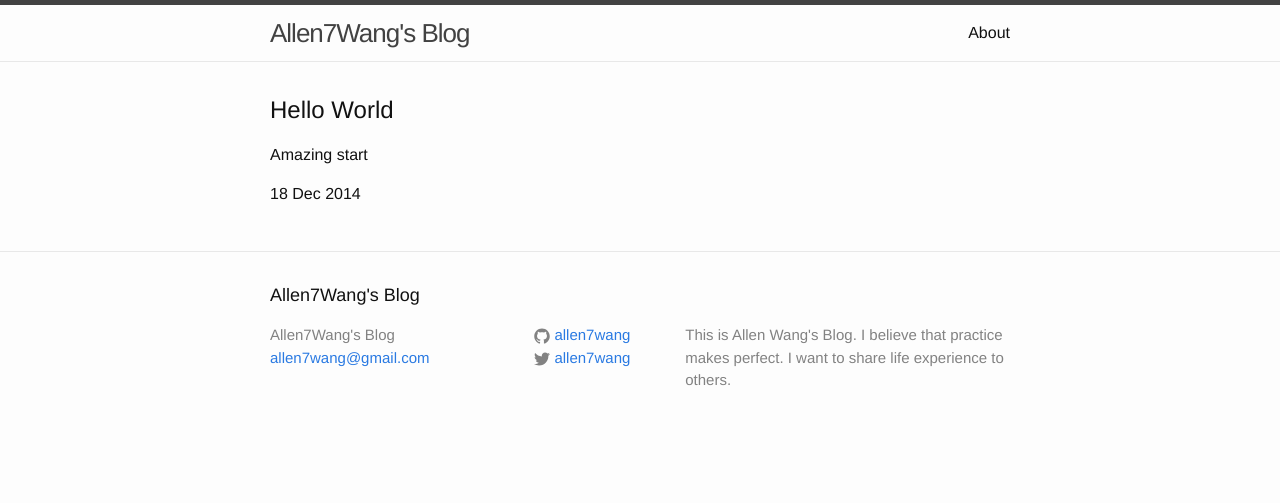
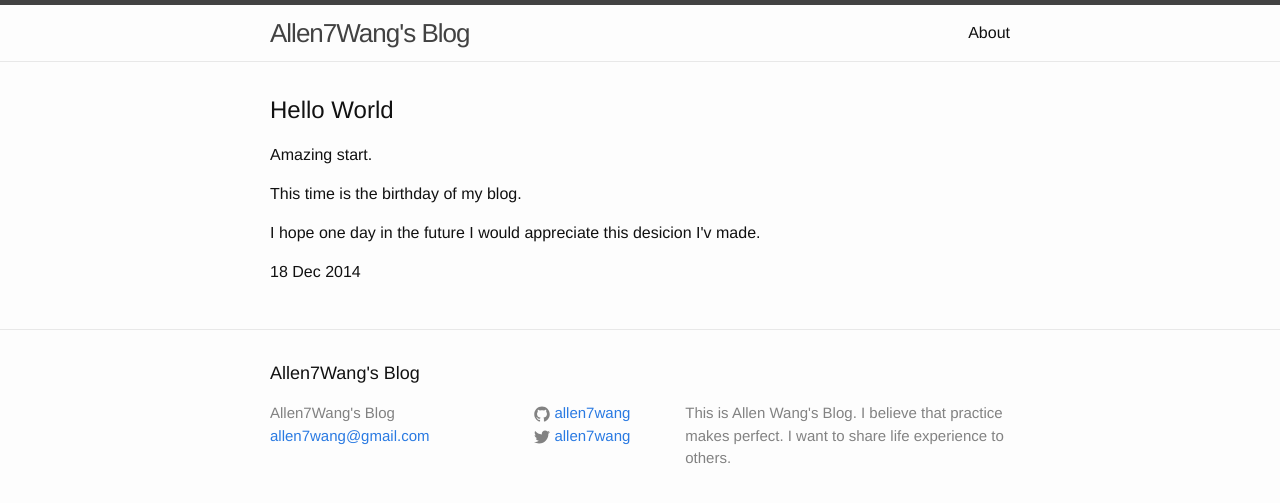
Before and after one commit to allen7wang/allen7wang.github.io, a Jekyll site: the page built from _posts/2014-12-18-hello-world.html, in a window 1280 px wide. Shown: the top 503 px of the page. Built offline with Jekyll 4.4.1, drawn with Linux system fonts in a browser that asks for light colours.

Commit message:
update hello-world pages

```diff
--- a/_posts/2014-12-18-hello-world.html
+++ b/_posts/2014-12-18-hello-world.html
@@ -3,5 +3,7 @@ layout: default
 title: Hello World
 ---
 <h2>{{ page.title }} </h2>
-<p> Amazing start </p>
+<p> Amazing start. </p>
+<p> This time is the birthday of my blog.</p>
+<p> I hope one day in the future I would appreciate this desicion I'v made.</p>
 <p>{{ page.date | date_to_string }}</p>
```
